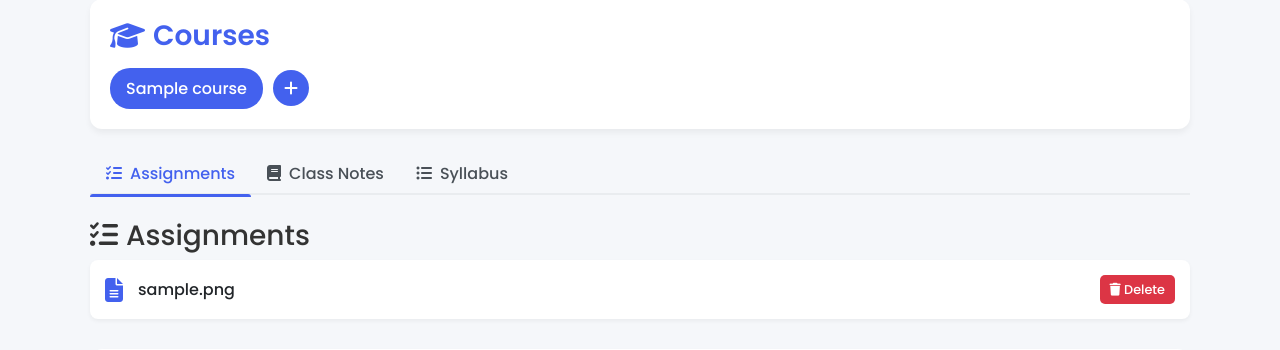
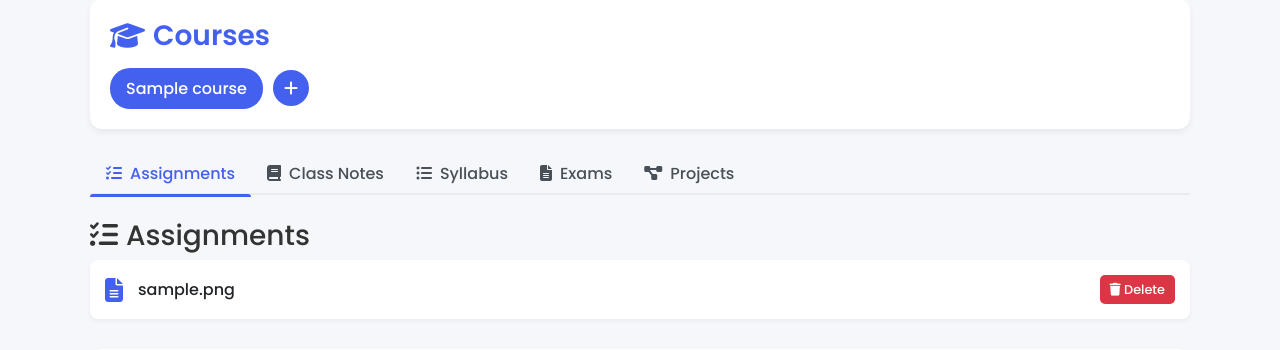
Before and after one commit to Kennesaw-IntelliTrust-Lab/EduAssist, a Django app: a page that uses dashboard/templates/dashboard/dashboard.html in a window 1280 px wide. Shown: the part 354-704 px from the top of the page. Run offline with Django 5.2, Linux system fonts and the light colour scheme; a user stored in the database is signed in; tables that the repository leaves empty hold one stand-in row (values such as "Sample post"); parts of the project's set-up code (start-up, migrations or seed data) failed here and were passed over; some libraries are stand-ins or nearby versions.

Commit message:
Added exams and projects tab on dashboard

```diff
--- a/dashboard/models.py
+++ b/dashboard/models.py
@@ -7,6 +7,8 @@ CATEGORY_CHOICES = [
     ("assignments", "Assignments"),
     ("class_notes", "Class Notes"),
     ("syllabus", "Syllabus"),
+    ("exams", "Exams"),
+    ("projects", "Projects"),
     ("chatbot_files", "Chatbot Files"),
 ]
 
--- a/dashboard/templates/dashboard/dashboard.html
+++ b/dashboard/templates/dashboard/dashboard.html
@@ -50,9 +50,22 @@
             <i class="fas fa-list-ul me-2"></i>Syllabus
         </a>
     </li>
+    <li class="nav-item">
+        <a class="nav-link" data-bs-toggle="tab" href="#exams">
+            <i class="fas fa-file-alt me-2"></i>Exams
+        </a>
+    </li>
+    <li class="nav-item">
+        <a class="nav-link" data-bs-toggle="tab" href="#projects">
+            <i class="fas fa-project-diagram me-2"></i>Projects
+        </a>
+    </li>
 </ul>
 
+
 <!-- Tab Content -->
+
+<!-- "Assignments" Tab Content -->
 <div class="tab-content mt-4">
     <div class="tab-pane fade show active" id="assignments">
         <h3><i class="fas fa-tasks me-2"></i>Assignments</h3>
@@ -81,6 +94,7 @@
         {% endif %}
     </div>
 
+    <!-- "Class notes" Tab Content -->
     <div class="tab-pane fade" id="class_notes">
         <h3><i class="fas fa-book me-2"></i>Class Notes</h3>
         {% if not selected_course %}
@@ -108,6 +122,7 @@
         {% endif %}
     </div>
 
+    <!-- "Syllabus" Tab Content -->
     <div class="tab-pane fade" id="syllabus">
         <h3><i class="fas fa-list-ul me-2"></i>Syllabus</h3>
         {% if not selected_course %}
@@ -134,9 +149,65 @@
             </ul>
         {% endif %}
     </div>
+
+    <!-- "Exams" Tab Content -->
+    <div class="tab-pane fade" id="exams">
+        <h3><i class="fas fa-file-alt me-2"></i>Exams</h3>
+        {% if not selected_course %}
+            <div class="alert alert-info">Please select or create a course to manage exams.</div>
+        {% else %}
+            <ul class="file-list">
+                {% for file in files %}
+                    {% if file.category == "exams" %}
+                        <li class="file-item">
+                            <i class="fas fa-file-alt file-icon"></i>
+                            <a href="{% url 'serve_file' file.id %}" target="_blank" class="file-link">{{ file.file.name }}</a>
+                            <!-- delete button -->
+                            <button class="btn btn-sm btn-danger delete-file" data-file-id="{{ file.id }}">
+                                <i class="fas fa-trash"></i> Delete
+                            </button>
+                        </li>
+                    {% endif %}
+                {% empty %}
+                    <div class="empty-state">
+                        <i class="fas fa-file-upload"></i>
+                        <p>No exams uploaded yet for {{ selected_course.name }}. Upload your exam files using the form below.</p>
+                    </div>
+                {% endfor %}
+            </ul>
+        {% endif %}
+    </div>
+
+    <!-- "Projects" Tab Content -->
+    <div class="tab-pane fade" id="projects">
+        <h3><i class="fas fa-project-diagram me-2"></i>Projects</h3>
+        {% if not selected_course %}
+            <div class="alert alert-info">Please select or create a course to manage projects.</div>
+        {% else %}
+            <ul class="file-list">
+                {% for file in files %}
+                    {% if file.category == "projects" %}
+                        <li class="file-item">
+                            <i class="fas fa-file-alt file-icon"></i>
+                            <a href="{% url 'serve_file' file.id %}" target="_blank" class="file-link">{{ file.file.name }}</a>
+                            <!-- delete button -->
+                            <button class="btn btn-sm btn-danger delete-file" data-file-id="{{ file.id }}">
+                                <i class="fas fa-trash"></i> Delete
+                            </button>
+                        </li>
+                    {% endif %}
+                {% empty %}
+                    <div class="empty-state">
+                        <i class="fas fa-file-upload"></i>
+                        <p>No projects uploaded yet for {{ selected_course.name }}. Upload your project files using the form below.</p>
+                    </div>
+                {% endfor %}
+            </ul>
+        {% endif %}
+    </div>
 </div>
 
-<!-- File Upload Form -->
+<!-- File Upload Form with Updated Categories -->
 <div class="upload-section">
     <h3><i class="fas fa-cloud-upload-alt me-2"></i>Upload a New File</h3>
     {% if not selected_course %}
@@ -160,6 +231,8 @@
                     <option value="assignments">Assignments</option>
                     <option value="class_notes">Class Notes</option>
                     <option value="syllabus">Syllabus</option>
+                    <option value="exams">Exams</option>
+                    <option value="projects">Projects</option>
                 </select>
             </div>
             <button type="submit" class="btn upload-btn">
@@ -169,7 +242,7 @@
     {% endif %}
 </div>
 
-<!-- Add Course Modal -->
+<!-- Added Course Modal -->
 <div class="modal fade" id="add-course-modal" tabindex="-1" aria-hidden="true">
     <div class="modal-dialog">
         <div class="modal-content">
```
